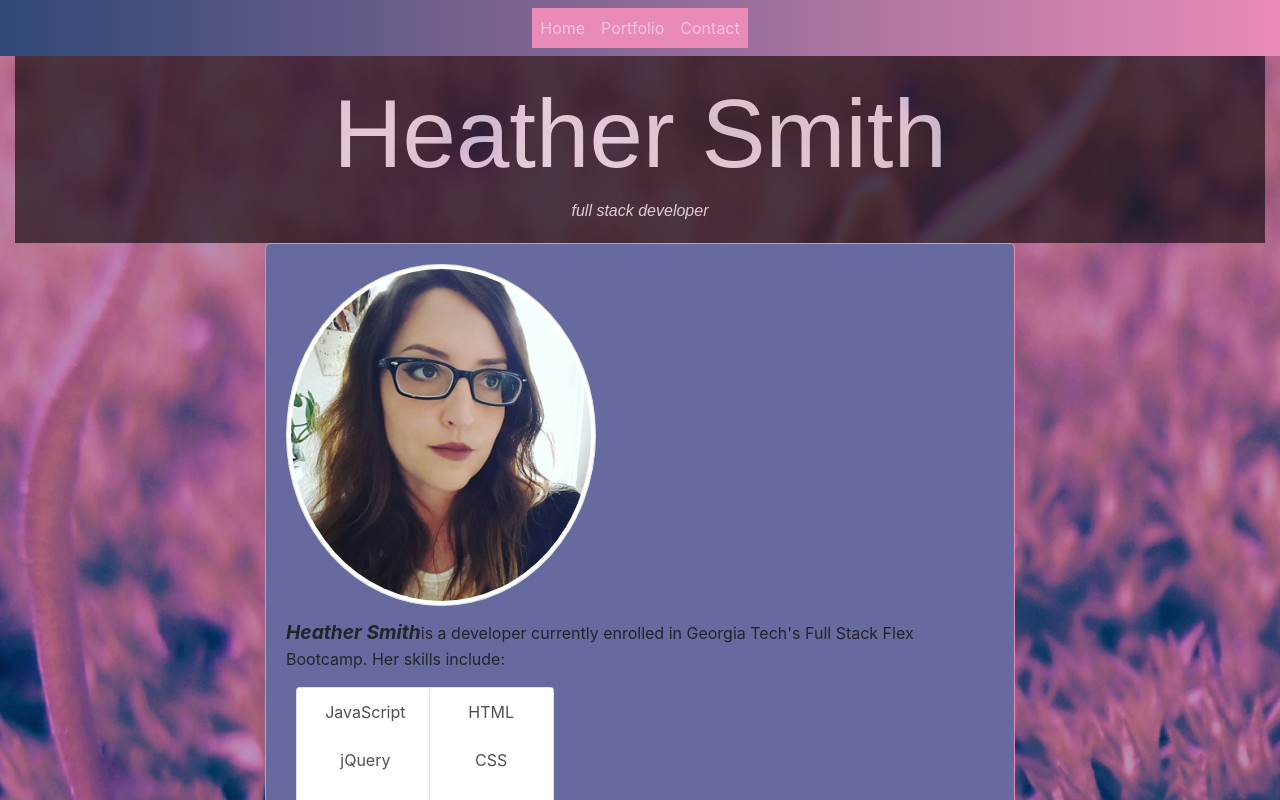
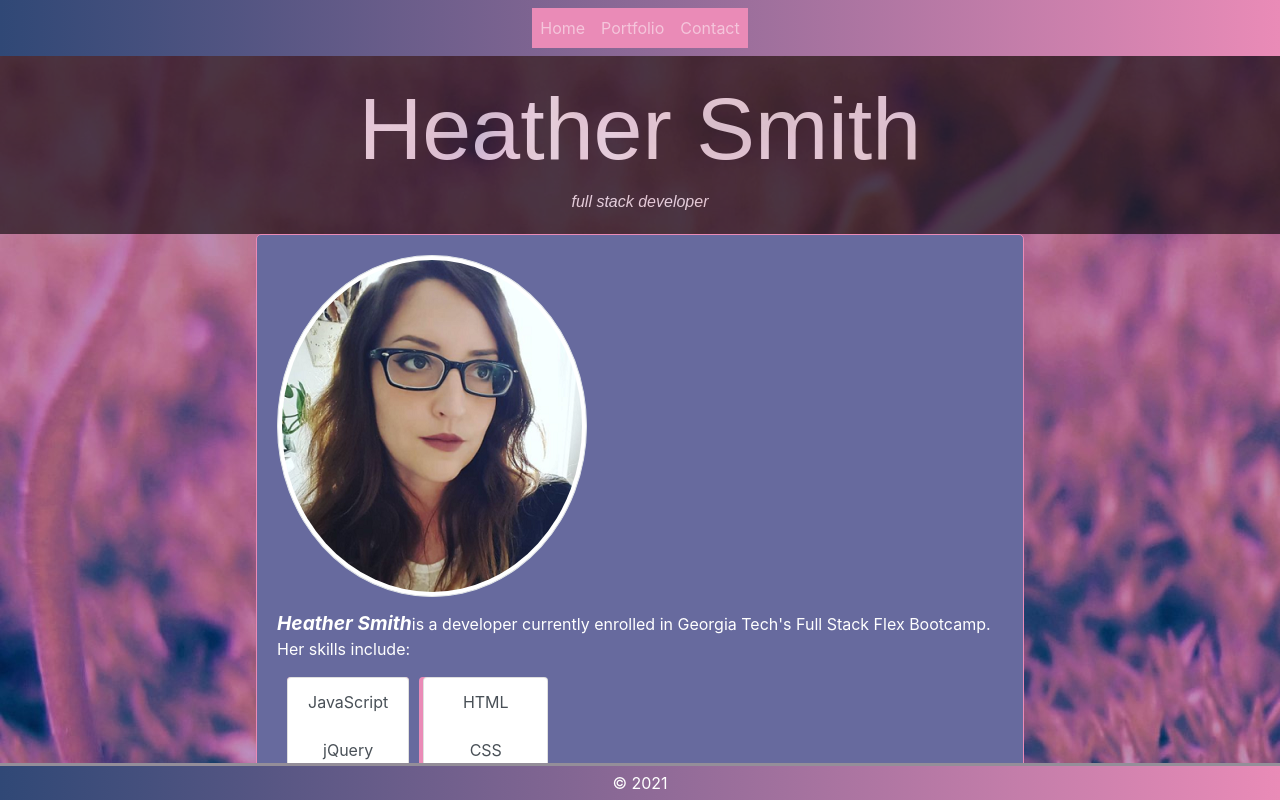
Before and after one commit to sorengrey/portfolio-in-react, a React (Create React App) app: page / in a window 1280 px wide. Shown: the top 800 px of the page. Built offline with nearby package versions, Linux system fonts and the light colour scheme.

Commit message:
Added css for Contact, minor css fixes

```diff
--- a/src/App.js
+++ b/src/App.js
@@ -13,14 +13,13 @@ function App() {
     <Router>
     <div>
       <Header />
-      <div className="container-fluid">
         <Route exact path="/" component={Home} />
         <Route exact path="/home" component={Home} />
         <Route exact path="/portfolio" component={Portfolio} />
         <Route exact path="/contact" component={Contact} />
+
+      <Footer />
       </div>
-      <Footer />
-    </div>
   </Router>
   );
 }
--- a/src/components/Footer/index.js
+++ b/src/components/Footer/index.js
@@ -3,7 +3,7 @@ import "./style.css"
 
 function Footer() {
     return (
-        <div>
+        <div className="fixed-bottom">
             <center>
                 <footer>© 2021</footer>
             </center>
--- a/src/components/Footer/style.css
+++ b/src/components/Footer/style.css
@@ -2,4 +2,6 @@ footer {
     color: white;
     background-image: linear-gradient(to right, #304876, #ea8bb7);
     padding: 5px;
+    flex-shrink: 0;
+    border-top: solid 3px #948E99;
 }
--- a/src/components/Header/style.css
+++ b/src/components/Header/style.css
@@ -5,6 +5,7 @@ body {
 
 #title-nav {
   align-content: center;
+  color: white;
 }
 
 .navbar {
--- /dev/null
+++ b/src/pages/Contact.css
@@ -0,0 +1,62 @@
+body {
+    font-family: 'Open Sans', 'Helvetica Neue', Helvetica, Helvetica;
+    display: flex;
+    flex-direction: column;
+    color: white;
+    background-size: auto;
+    background-position: static;
+  }
+
+/* Contact Form on Contact */
+#contactform {
+    padding-top: 3px;
+    background-color: #829cb4;
+    border-radius: 5px;
+    margin: auto;
+    width: 55%;
+    padding: 10px;
+    border: solid 1px #ea8bb7;
+  }
+
+  /* Social Media Links on Contact */
+ #social-links {
+    padding-top: 3px;
+  }
+
+  /* LinkedIn and Github Icons on Contact */
+.icon {
+    height: 50px;
+    width: 50px;
+    border-radius: 50%;
+  }
+
+  /* Image Hover Animation */
+img:hover {
+    box-shadow: 0 0 2px 2px #ea8bb7;
+  }
+
+  /* Sets The Card Text Color */
+.card {
+    color: black;
+    margin-right: 5px;
+    margin-top: 3px;
+  }
+
+  h3 {
+    margin-top: 10px;
+  }
+
+  /* PDF Logo on Contact */
+#adobe {
+    height: 50px;
+    width: 50px;
+    border-radius: 50%;
+  }
+
+  .content {
+    flex: 1 0 auto;
+  }
+
+  b {
+    font-size: 1.2em;
+  }
--- a/src/pages/Contact.js
+++ b/src/pages/Contact.js
@@ -2,13 +2,13 @@ import React from "react";
 import linkedin from "../img/linkedin.png";
 import github from "../img/github.png";
 import adobe from "../img/adobe.png";
+import "./Contact.css"
 // import Resume from "../components/Resume/";
 
 function Contact() {
   return (
-    <div className="container-sm content">
-      <div className="container-sm">
-        <div className="container" id="contactform">
+        <div className="container-sm content" id="contactform">
+          <section className="container-sm">
           <div className="row">
             <div className="col-6">
               <h1>Contact</h1>
@@ -38,43 +38,39 @@ function Contact() {
                 <label for="message" className="form-label">
                   Message
                 </label>
-                <textarea
-                  className="form-control"
-                  id="message"
-                  rows="3"
-                > </textarea>
+                <textarea className="form-control" rows="3">
+                </textarea>
               </div>
-              <div className="submitbutton">
                 <button type="submit" className="btn btn-primary">
                   Submit
                 </button>
-              </div>
             </div>
 
             <div className="col-3" id="social-links">
               <div
                 className="card text-center"
-                id="social"
-                // style="width: 18rem;"
-              >
+                id="social">
                 <div className="card-body">
                   {/* <h5 className="card-title"></h5> */}
                   <p className="card-text">
                     Heather can be reached at
                     <b>
-                      <a href="mailto:halexsmith86@gmail.com" target="_blank" rel="noreferrer">
+                      <a
+                        href="mailto:halexsmith86@gmail.com"
+                        target="_blank"
+                        rel="noreferrer"
+                      >
                         halexsmith86@gmail.com
                       </a>
                     </b>
-                    , or by phone: <b>1-(404)-644-4675</b>
+                    , or by phone: <br/><b>1-(404)-644-4675</b>
                   </p>
 
                   <a
                     href="https://github.com/sorengrey"
                     className="card-link text-align-center"
                   >
-
-                    <img src={github} className="icon" alt="Github logo"/>
+                    <img src={github} className="icon" alt="Github logo" />
                   </a>
                   <a
                     href="https://www.linkedin.com/in/heather-smith-b44107124/"
@@ -95,7 +91,7 @@ function Contact() {
                     <b>Resume</b>
                   </h3>
                   <a href="" target="_blank" rel="noreferrer">
-                  <img id="adobe" src={adobe} alt="Adobe logo"/>
+                    <img id="adobe" src={adobe} alt="Adobe logo" />
                     <p>PDF available here</p>
                     {/* <Resume /> */}
                   </a>
@@ -103,9 +99,10 @@ function Contact() {
               </div>
             </div>
           </div>
+          </section>
         </div>
-</div>
-</div>
-)}
+
+  );
+}
 
 export default Contact;
--- a/src/pages/Home.css
+++ b/src/pages/Home.css
@@ -1,9 +1,10 @@
-html, body {
+html,
+body {
   height: 100%;
 }
 
 body {
-    font-family: 'Open Sans', 'Helvetica Neue', Helvetica, Helvetica;
+  font-family: "Open Sans", "Helvetica Neue", Helvetica, Helvetica;
   display: flex;
   flex-direction: column;
   color: white;
@@ -17,6 +18,7 @@ html, body {
   background-color: #676a9e;
   margin-left: 15px;
   margin: auto;
+  color: white;
   padding-left: 15px;
   padding-right: 15px;
   padding-bottom: 30px;
@@ -33,11 +35,11 @@ html, body {
 /* Box Around My Name */
 .box {
   background-color: black;
-    opacity: .6;
+  opacity: 0.6;
   text-align: center;
   color: white;
   padding: 20px;
-    font-family: 'Raleway', sans-serif;
+  font-family: "Raleway", sans-serif;
 }
 
 /* Bio Image */
@@ -60,12 +62,13 @@ img:hover {
 }
 
 /* All List Items */
-li {
+li,
+.li1 {
   background-color: #ea8bb7;
 }
 
 /* Skills */
-.list-group-item {
+.list-group {
   background-color: #ea8bb7;
   color: white;
   margin-left: 10px;
@@ -111,6 +114,11 @@ li {
   }
 }
 
-  .container-small, .container-large {
+.container-small,
+.container-large {
   max-width: 100%;
 }
+
+.content {
+  flex: 1 0 auto;
+}
--- a/src/pages/Home.js
+++ b/src/pages/Home.js
@@ -7,7 +7,7 @@ function Home() {
   return (
     <div className="content">
       <div className="box">
-        <h1 className="display-1">Heather Smith</h1>
+        <h1 className="display-2">Heather Smith</h1>
         <em>full stack developer</em>
       </div>
 
@@ -47,7 +47,7 @@ function Home() {
                   Express
                 </li>
                 <li className="list-group-item list-group-item-action text-center">
-                  Handlebars
+                  React
                 </li>
               </ul>
 
@@ -64,7 +64,7 @@ function Home() {
                 <li className="list-group-item list-group-item-action text-center li2">
                   MongoDB
                 </li>
-                <li className="list-group-item list-group-item-action text-center  li2">
+                <li className="list-group-item list-group-item-action text-center li2">
                   mySQL
                 </li>
                 <li className="list-group-item list-group-item-action text-center li2">
```
Lines whose indentation alone changed are shown as unchanged.
